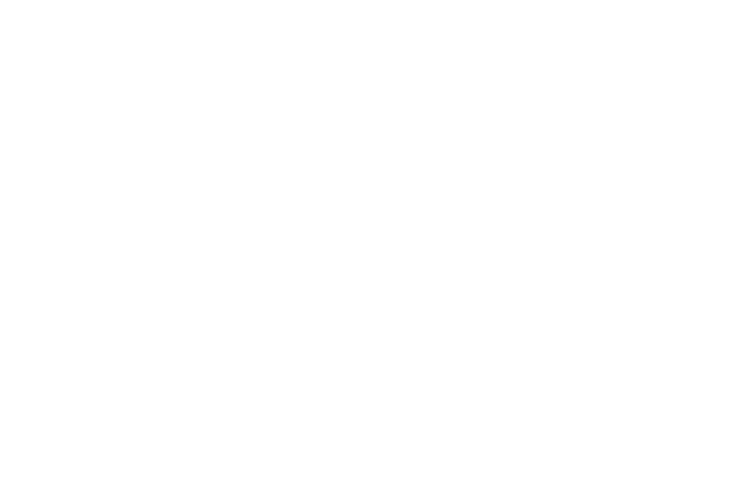
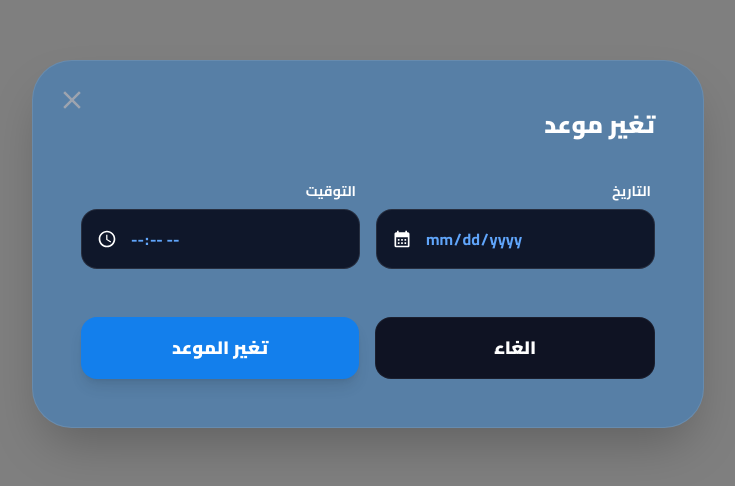
Before and after one commit to 3moor-dot/Gear_Up, a React (Vite) app: page /reschedule-booking in a window 1280 px wide. Before the commit this address had no page. Shown: the part 156-642 px from the top of the page, without its empty margins (272-1007 px from the left). Built offline with nearby package versions, Linux system fonts and the light colour scheme; a web font is replaced by a local one.

Commit message:
Add reschedule_modal

```diff
--- a/src/App.tsx
+++ b/src/App.tsx
@@ -17,6 +17,7 @@ import MaintenanceReminders from "./pages/Customer/maintenance_reminders";
 import ServiceHistory from "./pages/Customer/service_history";
 import MaintenanceBookings from "./pages/Customer/Maintenance_Bookings/maintenance_bookings";
 import AddBookingModel from "./pages/Customer/Maintenance_Bookings/add_booking_modal";
+import RescheduleModal from "./pages/Customer/Maintenance_Bookings/reschedule_modal";
 
 
 const App: React.FC = () => {
@@ -30,6 +31,7 @@ const App: React.FC = () => {
           <Route path="/customer/servicehistory" element={<ServiceHistory />} />
           <Route path="/customer/maintenancebookings" element={<MaintenanceBookings />} />
           <Route path="/add-booking" element={<AddBookingModel isOpen={true} onClose={() => { window.location.href = '/customer/maintenancebookings'; }} />} />
+          <Route path="/reschedule-booking" element={<RescheduleModal isOpen={true} onClose={() => { window.location.href = '/customer/maintenancebookings'; }} />} />
           {/* PUBLIC PAGES */}
           <Route path="/" element={<LandingPage />} />
           <Route path="/register" element={<Register />} />
--- a/src/pages/Customer/Maintenance_Bookings/maintenance_bookings.tsx
+++ b/src/pages/Customer/Maintenance_Bookings/maintenance_bookings.tsx
@@ -3,10 +3,12 @@ import Header from "../../../components/Customer/customer_header";
 import { MdAdd } from "react-icons/md";
 import AddBookingModal from "./add_booking_modal";
 import { useState } from "react";
+import RescheduleModal from "./reschedule_modal";
 
 const MaintenanceBookings = () => {
     // 1. حالة التحكم في فتح وإغلاق البوب أب
     const [isModalOpen, setIsModalOpen] = useState(false);
+    const [isRescheduleOpen, setIsRescheduleOpen] = useState(false);
 
     // 2. بيانات الحجوزات
     const bookings = [
@@ -122,7 +124,10 @@ const MaintenanceBookings = () => {
                                             <button className="bg-[#EF4444] text-white px-10 py-2.5 rounded-xl text-sm font-bold shadow-md hover:bg-red-600 transition-all">
                                                 إلغاء الحجز
                                             </button>
-                                            <button className="bg-[#94A3B8] text-white px-10 py-2.5 rounded-xl text-sm font-bold shadow-md hover:bg-gray-500 transition-all">
+                                            <button
+                                                onClick={() => setIsRescheduleOpen(true)} // استدعاء حالة فتح البوب أب
+                                                className="bg-[#94A3B8] text-white px-8 py-3 rounded-xl font-bold shadow-lg hover:bg-gray-500 transition-all flex items-center gap-2"
+                                            >
                                                 تغيير الموعد
                                             </button>
                                         </div>
@@ -139,6 +144,11 @@ const MaintenanceBookings = () => {
                 isOpen={isModalOpen}
                 onClose={() => setIsModalOpen(false)}
             />
+            {/* تأكد من وضع المكون في نهاية الـ return قبل إغلاق الـ div الرئيسي */}
+            <RescheduleModal
+                isOpen={isRescheduleOpen}
+                onClose={() => setIsRescheduleOpen(false)}
+            />
         </div>
     );
 };
--- /dev/null
+++ b/src/pages/Customer/Maintenance_Bookings/reschedule_modal.tsx
@@ -0,0 +1,115 @@
+import { MdCalendarMonth, MdAccessTime, MdClose } from "react-icons/md";
+
+interface RescheduleModalProps {
+  isOpen: boolean;
+  onClose: () => void;
+}
+
+const RescheduleModal = ({ isOpen, onClose }: RescheduleModalProps) => {
+  if (!isOpen) return null;
+
+  // التنسيق الموحد للحقول الداكنة (بناءً على ستايل الكود الثاني)
+  const inputStyle = "w-full bg-[#0F172A] border border-white/10 rounded-2xl px-5 py-4 text-blue-400 font-bold outline-none cursor-pointer hover:bg-[#1e293b] transition-all focus:border-blue-500/50";
+  const labelStyle = "text-right font-bold text-white mb-2 block text-sm pr-1";
+
+  return (
+    <div className="fixed inset-0 z-[1000] flex items-center justify-center p-4">
+      {/* الخلفية المعتمة */}
+      <div
+        className="absolute inset-0 bg-black/50 backdrop-blur-sm"
+        onClick={onClose}
+      ></div>
+
+      {/* نافذة البوب أب - هيكلة الكود الثاني مع ألوان الكود الأول */}
+      <div className="relative w-full max-w-2xl bg-[#137FEC5C] rounded-[40px] shadow-2xl overflow-hidden border border-white/10 animate-in fade-in zoom-in duration-300">
+
+        {/* زر الإغلاق */}
+        <button
+          onClick={onClose}
+          className="absolute top-6 left-6 text-gray-400 hover:text-white transition-colors z-10"
+        >
+          <MdClose size={30} />
+        </button>
+
+        <div className="p-8 md:p-12">
+          <h2 className="text-2xl font-black text-white text-right mb-10">تغير موعد</h2>
+
+          <div className="space-y-6">
+
+            {/* التاريخ والوقت جنباً إلى جنب (Grid) مثل تصميم الصورة */}
+            <div className="grid grid-cols-2 gap-4">
+              {/* التاريخ */}
+              <div className="text-right">
+                <label className={labelStyle}>التاريخ</label>
+                <div className="relative">
+                  <input
+                    type="date"
+                    className={`${inputStyle} custom-date-input pl-12`}
+                    dir="rtl"
+                  />
+                  <MdCalendarMonth className="absolute left-4 top-1/2 -translate-y-1/2 text-white text-xl pointer-events-none " />
+                </div>
+              </div>
+
+              {/* التوقيت */}
+              <div className="text-right">
+                <label className={labelStyle}>التوقيت</label>
+                <div className="relative">
+                  <input
+                    type="time"
+                    className={`${inputStyle} custom-time-input pl-12`}
+                    dir="rtl"
+                  />
+                  <MdAccessTime className="absolute left-4 top-1/2 -translate-y-1/2 text-white text-xl pointer-events-none" />
+                </div>
+              </div>
+            </div>
+
+            {/* أزرار التحكم - ترتيب الأزرار مثل الصورة */}
+            <div className="flex gap-4 pt-6" dir="rtl">
+
+              <button
+                type="button"
+                onClick={onClose}
+                className="flex-1 bg-[#0F1323] text-white py-4 rounded-2xl font-black text-lg border border-white/5 hover:bg-[#1e293b] transition-all"
+              >
+                الغاء
+              </button>
+              <button
+                type="button"
+                className="flex-1 bg-[#137FEC] text-white py-4 rounded-2xl font-black text-lg shadow-lg hover:bg-blue-600 hover:scale-105 active:scale-95 transition-all"
+                onClick={() => {
+                  alert("تم تغيير الموعد بنجاح!");
+                  onClose();
+                }}
+              >
+                تغير الموعد
+              </button>
+            </div>
+
+          </div>
+        </div>
+      </div>
+
+      {/* تنسيق أيقونات المتصفح الافتراضية */}
+      <style>{`
+        .custom-date-input::-webkit-calendar-picker-indicator,
+        .custom-time-input::-webkit-calendar-picker-indicator {
+          background: transparent;
+          bottom: 0;
+          color: transparent;
+          cursor: pointer;
+          height: auto;
+          left: 0;
+          position: absolute;
+          right: 0;
+          top: 0;
+          width: auto;
+          filter: invert(1);
+        }
+      `}</style>
+    </div>
+  );
+};
+
+export default RescheduleModal;
```
